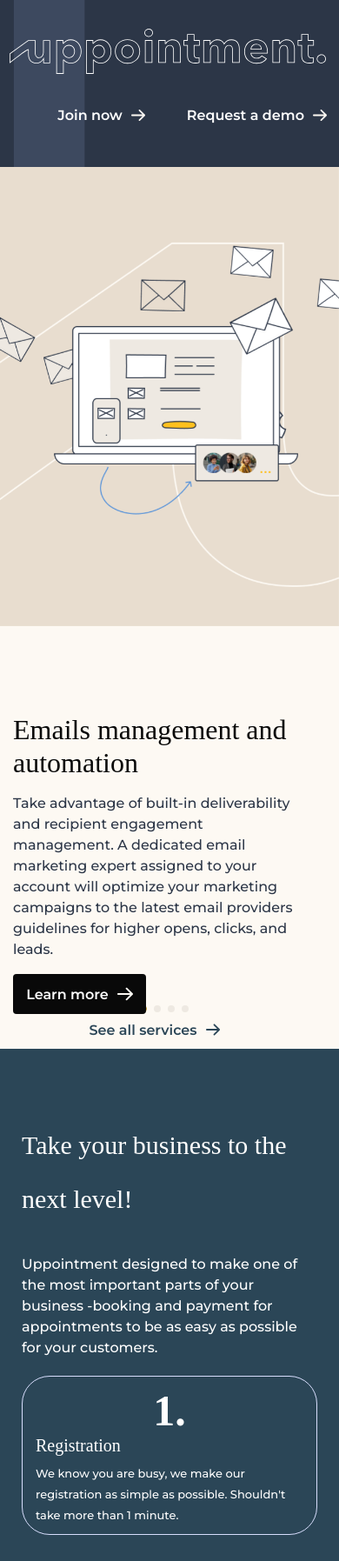
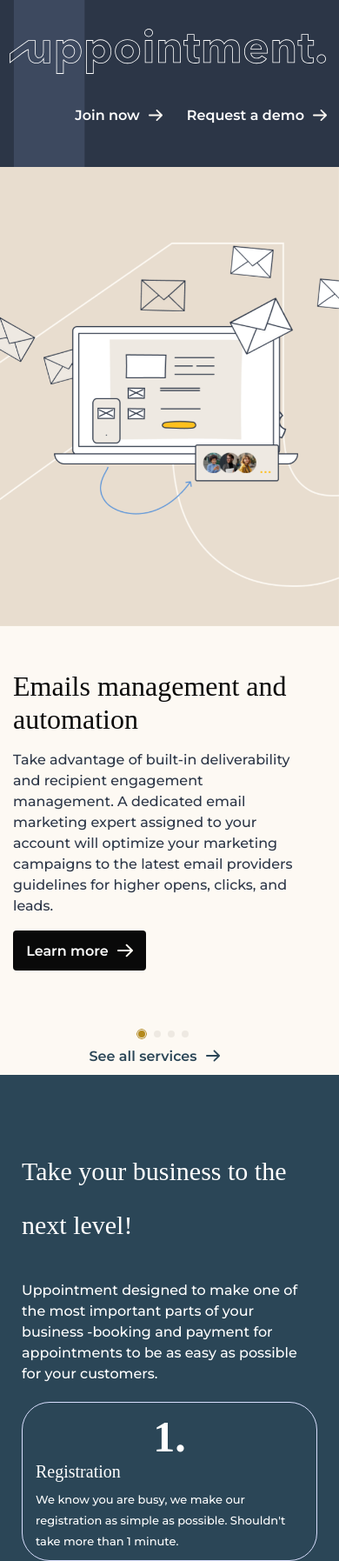
Before and after one commit to andrei-el/uppointment, a plain HTML site: page index.html in a window 390 px wide. Shown: the part 3000-4795 px from the top of the page at 87% size. Drawn offline with nearby package versions, Linux system fonts and the light colour scheme; a web font is replaced by a local one.

Commit message:
repair 20.12.2023

```diff
--- a/css/media.css
+++ b/css/media.css
@@ -249,6 +249,14 @@
     font-size: 50px;
     line-height: normal;
   }
+  .slide-content-text {
+    padding-top: 50px;
+    padding-bottom: 120px;
+  }
+  .easy-box__links-wrap {
+    column-gap: 28px;
+    margin-right: 14px;
+  }
   .input_business, .input-phone {
     max-width: 265px;
     width: 100%;
@@ -270,12 +278,17 @@
     top: auto;
     bottom: 0%;
     left: 25%;
-    z-index: 0;
+    z-index: 1;
   }
   .swiper-pagination {
     bottom: 4% !important;
     left: 35% !important;
-    z-index: 0;
+    z-index: 1;
+  }
+  .slider-paragraph__buttons {
+    flex-wrap: wrap;
+    row-gap: 15px;
+    justify-content: center;
   }
 }
 
@@ -287,6 +300,8 @@
   .easy-box__links-wrap {
     padding-left: 10px;
     padding-right: 10px;
+    flex-wrap: wrap;
+    row-gap: 15px;
   }
 
 }
```
